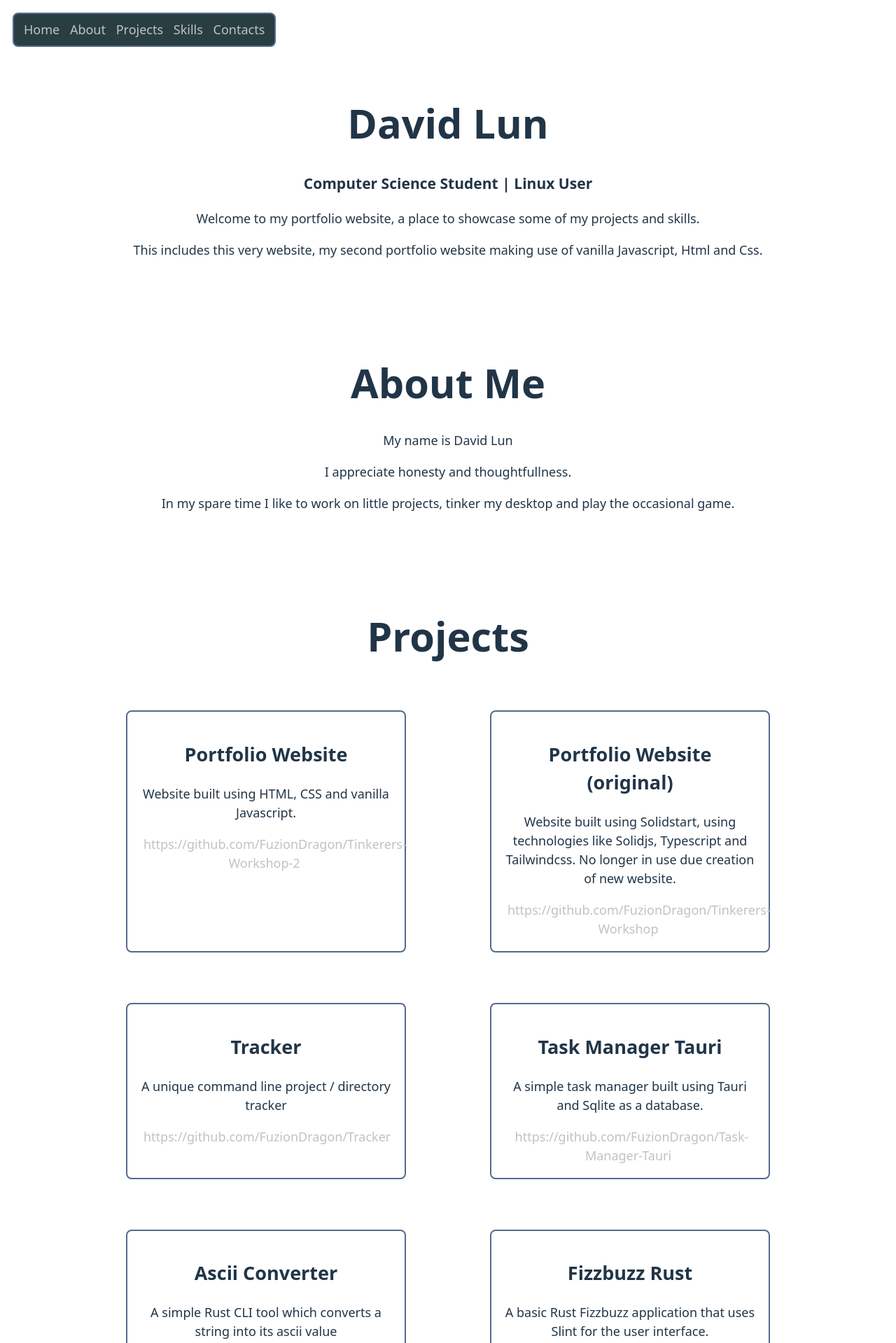
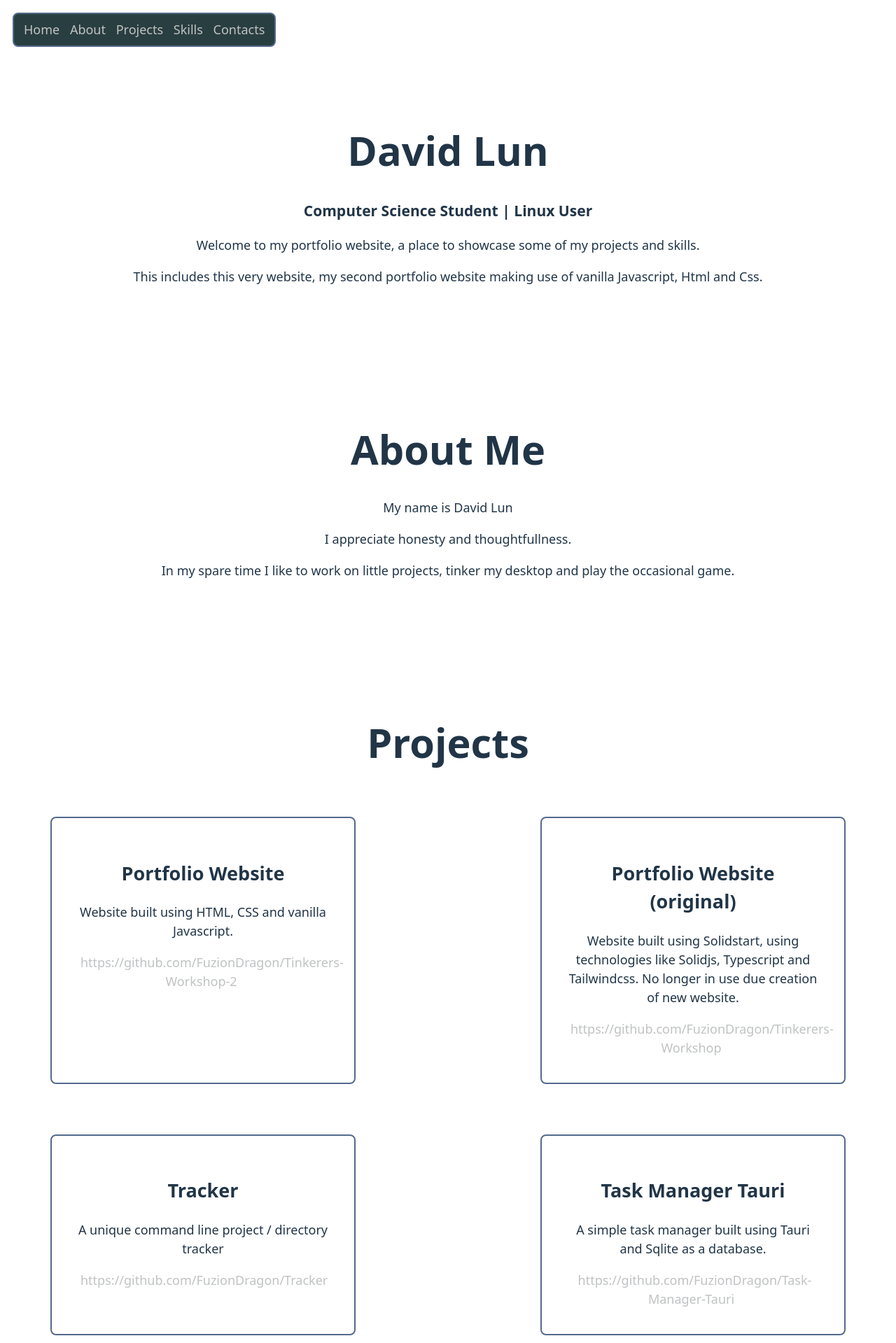
Before and after one commit to FuzionDragon/Tinkerers-Workshop-2, a website built with Vite: page index.html in a window 1280 px wide. Shown: the top 1919 px of the page at 70% size. Built offline with nearby package versions, Linux system fonts and the light colour scheme.

Commit message:
Fixed some css styling for mobile viewing

```diff
--- a/src/style.css
+++ b/src/style.css
@@ -15,7 +15,6 @@
 
 html {
   scroll-behavior: smooth;
-  scroll-padding: 10rem;
 }
 
 a {
@@ -41,23 +40,34 @@ h1 {
 }
 
 #home {
-  margin: 8em;
+  padding-top: 8em;
+  padding-left: 2em;
+  padding-right: 2em;
 }
 
 #projects {
-  margin: 8em;
+  padding-top: 8em;
+  padding-left: 2em;
+  padding-right: 2em;
 }
 
 #skills {
-  margin: 8em;
+  padding-top: 8em;
+  padding-left: 2em;
+  padding-right: 2em;
+}
+
+#about {
+  padding-top: 8em;
+  padding-left: 2em;
+  padding-right: 2em;
 }
 
 #contacts {
-  margin: 8em;
-}
-
-#about {
-  margin: 8em;
+  padding-top: 8em;
+  padding-left: 2em;
+  padding-right: 2em;
+  padding-bottom: 8em;
 }
 
 #nav {
@@ -74,9 +84,9 @@ h1 {
 }
 
 .card {
-  padding: 1em;
   border: 2px solid #546A8D;
   margin: 2em;
+  padding: 2em;
   max-width: 20em;
   min-width: 20%;
   border-radius: 8px;
@@ -86,7 +96,7 @@ h1 {
   display: flex;
   flex-wrap: wrap;
   justify-content: space-between;
-  align-content: center;
+  align-content: space-between;
 }
 
 button {
```
